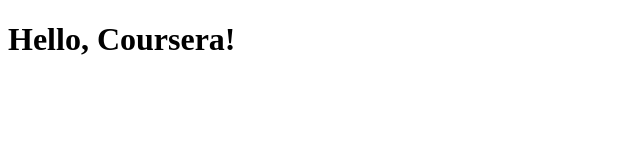
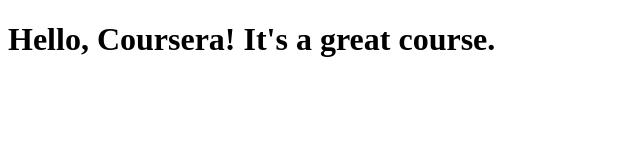
Before and after one commit to sins0mnia/coursera-test, a plain HTML site: page site/index.html in a window 1280 px wide. Shown: the whole page, without its empty margins (0-640 px from the left). Drawn offline with Linux system fonts and the light colour scheme.

Commit message:
small addition to our page content.

```diff
--- a/site/index.html
+++ b/site/index.html
@@ -4,6 +4,6 @@
 	<title>Hello Coursera!</title>
 </head>
 <body>
-<h1>Hello, Coursera!</h1>
+<h1>Hello, Coursera! It's a great course.</h1>
 </body>
 </html>
```
